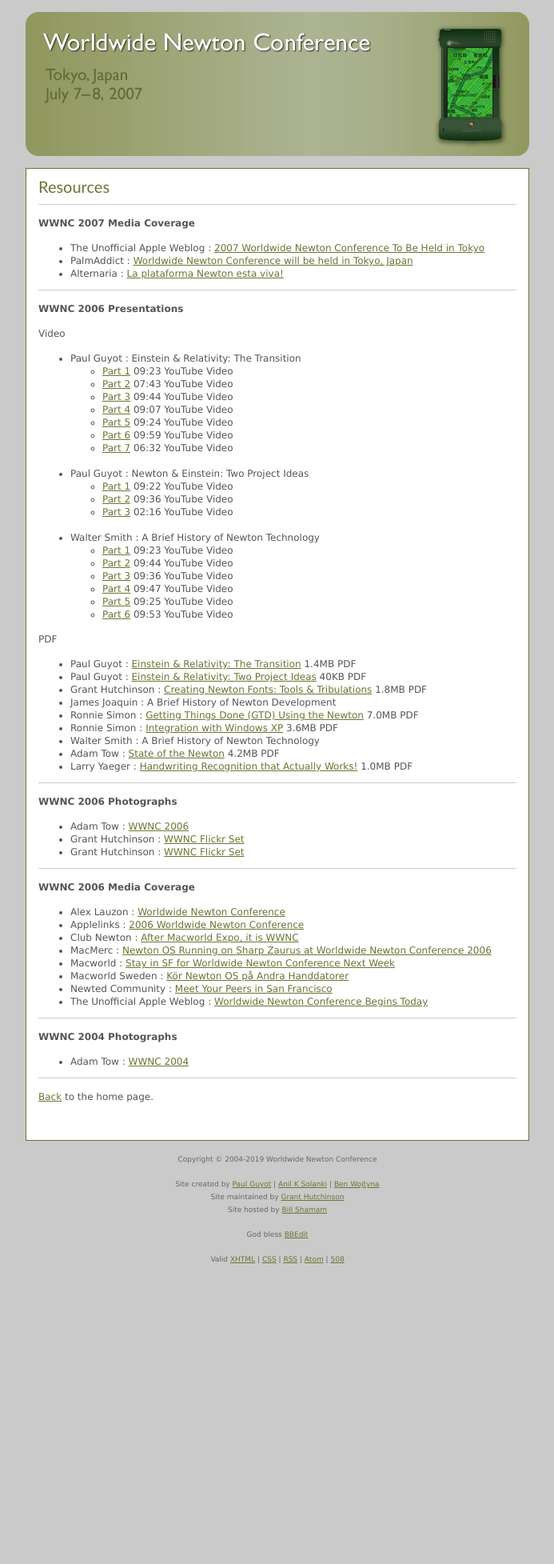
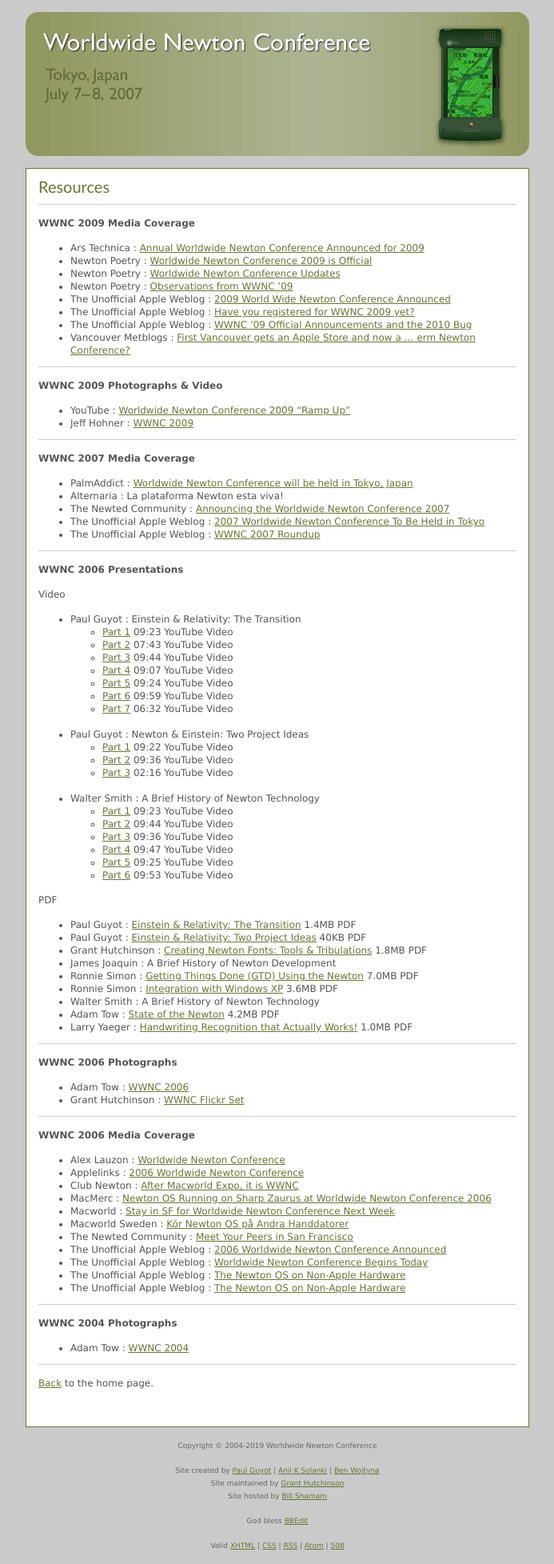
Before and after one commit to splorp/wwnc, a PHP site: page /resources/ in a window 1280 px wide. Shown: the whole page at 80% size, without its empty margins (293-986 px from the left). Before the commit the page ends 1579 px from the top, so only its background shows below. Run offline with PHP 8.4, Linux system fonts and the light colour scheme.

Commit message:
Added WWNC 2009 links, updated 2007 and 2006 links

```diff
--- a/wwnc.newtontalk.net/resources/index.php
+++ b/wwnc.newtontalk.net/resources/index.php
@@ -23,11 +23,35 @@
 				</div>
 
 				<div class="chunk">
+				<p><b>WWNC 2009 Media Coverage</b></p>
+				<ul>
+					<li>Ars Technica : <a href="https://arstechnica.com/gadgets/2008/10/annual-worldwide-newton-conference-announced-for-2009/">Annual Worldwide Newton Conference Announced for 2009</a></li>
+					<li>Newton Poetry : <a href="http://newtonpoetry.com/2008/10/14/world-wide-newton-conference-2009-is-official/">Worldwide Newton Conference 2009 is Official</a></li>
+					<li>Newton Poetry : <a href="http://newtonpoetry.com/2009/07/15/worldwide-newton-conference-updates/">Worldwide Newton Conference Updates</a></li>
+					<li>Newton Poetry : <a href="http://newtonpoetry.com/2009/08/11/observations-from-wwnc-09/">Observations from WWNC &#8217;09</a></li>
+					<li>The Unofficial Apple Weblog : <a href="https://web.archive.org/web/20081018154247/http://www.tuaw.com/2008/10/17/2009-world-wide-newton-conference-announced/">2009 World Wide Newton Conference Announced</a></li>
+					<li>The Unofficial Apple Weblog : <a href="https://web.archive.org/web/20090704132010/http://www.tuaw.com/2009/07/01/have-you-registered-for-wwnc-2009-yet/">Have you registered for WWNC 2009 yet?</a></li>
+					<li>The Unofficial Apple Weblog : <a href="https://web.archive.org/web/20090309005449/http://www.tuaw.com/2009/03/04/wwnc-09-official-announcements-and-the-2010-bug">WWNC &#8217;09 Official Announcements and the 2010 Bug</a></li>
+					<li>Vancouver Metblogs : <a href="http://web.archive.org/web/20081026104521/http://vancouver.metblogs.com/2008/10/22/first-vancouver-gets-an-apple-store-and-now-a-erm-newton-conference/">First Vancouver gets an Apple Store and now a &#8230; erm Newton Conference?</a></li>
+				</ul>
+				</div>
+
+				<div class="chunk">
+				<p><b>WWNC 2009 Photographs &amp; Video</b></p>
+				<ul>
+					<li>YouTube : <a href="https://www.youtube.com/watch?v=ugrt0Yjhg08">Worldwide Newton Conference 2009 &#8220;Ramp Up&#8221;</a></li>
+					<li>Jeff Hohner : <a href="http://photos.everybookinchina.com/wwnc09/WWNC%2009.html">WWNC 2009</a></li>
+				</ul>
+				</div>
+
+				<div class="chunk">
 				<p><b>WWNC 2007 Media Coverage</b></p>
 				<ul>
-					<li>The Unofficial Apple Weblog : <a href="http://www.tuaw.com/2007/06/07/2007-worldwide-newton-conference-to-be-held-in-tokyo/">2007 Worldwide Newton Conference To Be Held in Tokyo</a></li>
 					<li>PalmAddict : <a href="http://palmaddict.typepad.com/palmaddicts/2007/06/worldwide_newto.html">Worldwide Newton Conference will be held in Tokyo, Japan</a></li>
-					<li>Alternaria : <a href="http://alternaria.blogspot.com/2007/06/la-plataforma-newton-esta-viva.html">La plataforma Newton esta viva!</a></li>
+					<li>Alternaria : La plataforma Newton esta viva!</li>
+					<li>The Newted Community : <a href="http://www.newted.org/2007/06/announcing-the-worldwide-newton-conference-2007/">Announcing the Worldwide Newton Conference 2007</a></li>
+					<li>The Unofficial Apple Weblog : <a href="https://web.archive.org/web/20070711184630/http://www.tuaw.com/2007/06/07/2007-worldwide-newton-conference-to-be-held-in-tokyo/">2007 Worldwide Newton Conference To Be Held in Tokyo</a></li>
+					<li>The Unofficial Apple Weblog : <a href="https://web.archive.org/web/20070716084444/http://www.tuaw.com/2007/07/13/wwnc-2007-roundup/">WWNC 2007 Roundup</a></li>
 				</ul>
 				</div>
 
@@ -86,23 +110,34 @@
 				<ul>
 					<li>Adam Tow : <a href="https://photos.tow.com/Photojournal/2006/WWNC-2006/">WWNC 2006</a></li>
 					<li>Grant Hutchinson : <a href="http://www.flickr.com/photos/splorp/sets/72157594313485297/">WWNC Flickr Set</a></li>
-					<li>Grant Hutchinson : <a href="http://www.flickr.com/photos/splorp/sets/72157594313485297/">WWNC Flickr Set</a></li>
 				</ul>
 				</div>
 
 				<div class="chunk">
 				<p><b>WWNC 2006 Media Coverage</b></p>
 				<ul>
-					<li>Alex Lauzon : <a href="http://www.alexlauzon.com/je-blogue/2006/bidules/worldwide-newton-conference.html">Worldwide Newton Conference</a></li>
-					<li>Applelinks : <a href="http://www.applelinks.com/p5/index.php/more/2006_worldwide_newton_conference/">2006 Worldwide Newton Conference</a></li>
-					<li>Club Newton : <a href="http://www.clubnewton.com/mt/archives/2006/01/macworldexpowwn.html">After Macworld Expo, it is WWNC</a></li>
-					<li>MacMerc : <a href="http://www.macmerc.com/news/newton/2971">Newton OS Running on Sharp Zaurus at Worldwide Newton Conference 2006</a></li>
-					<li>Macworld : <a href="http://www.macworld.com/news/2006/01/06/newton/">Stay in SF for Worldwide Newton Conference Next Week</a></li>
-					<li>Macworld Sweden : <a href="http://macworld.idg.se/ArticlePages/200601/16/20060116101552_MW/20060116101552_MW.dbp.asp">K&#246;r Newton OS p&#229; Andra Handdatorer</a></li>
-					<li>Newted Community : <a href="http://www.newted.org/news/2005/11/meet-your-peers-in-san-francisco.html">Meet Your Peers in San Francisco</a></li>
-					<li>The Unofficial Apple Weblog : <a href="http://www.tuaw.com/2006/01/13/worldwide-newton-conference-begins-today/">Worldwide Newton Conference Begins Today</a></li>
+					<li>Alex Lauzon : <a href="https://web.archive.org/web/20060216213721/http://www.alexlauzon.com/je-blogue/2006/bidules/worldwide-newton-conference.html">Worldwide Newton Conference</a></li>
+					<li>Applelinks : <a href="https://web.archive.org/web/20060517073809/http://www.applelinks.com/p5/index.php/more/2006_worldwide_newton_conference/">2006 Worldwide Newton Conference</a></li>
+					<li>Club Newton : <a href="https://web.archive.org/web/20060618005809/https://www.clubnewton.com/mt/archives/2006/01/macworldexpowwn.html">After Macworld Expo, it is WWNC</a></li>
+					<li>MacMerc : <a href="http://web.archive.org/web/20060712094535/http://www.macmerc.com/news/newton/2971">Newton OS Running on Sharp Zaurus at Worldwide Newton Conference 2006</a></li>
+					<li>Macworld : <a href="https://www.macworld.com/article/1048765/newton.html">Stay in SF for Worldwide Newton Conference Next Week</a></li>
+					<li>Macworld Sweden : <a href="https://macworld.idg.se/2.1038/1.64095">K&#246;r Newton OS p&#229; Andra Handdatorer</a></li>
+					<li>The Newted Community : <a href="http://www.newted.org/2005/11/meet-your-peers-in-san-francisco/">Meet Your Peers in San Francisco</a></li>
+					<li>The Unofficial Apple Weblog : <a href="https://web.archive.org/web/20060218211104/http://www.tuaw.com/2005/12/01/2006-worldwide-newton-conference-announced/">2006 Worldwide Newton Conference Announced</a></li>
+					<li>The Unofficial Apple Weblog : <a href="https://web.archive.org/web/20061127040902/http://www.tuaw.com/2006/01/13/worldwide-newton-conference-begins-today/">Worldwide Newton Conference Begins Today</a></li>
+					<li>The Unofficial Apple Weblog : <a href="https://web.archive.org/web/20060117074825/http://www.tuaw.com/2006/01/15/the-newton-os-on-non-apple-hardware/">The Newton OS on Non-Apple Hardware</a></li>
+					<li>The Unofficial Apple Weblog : <a href="https://web.archive.org/web/20060117074825/http://www.tuaw.com/2006/01/15/the-newton-os-on-non-apple-hardware/">The Newton OS on Non-Apple Hardware</a></li>
 				</ul>
 				</div>
+
+				<!--
+				<div class="chunk">
+				<p><b>WWNC 2004 Press Coverage</b></p>
+				<ul>
+					<li></li>
+				</ul>
+				</div>
+				-->
 
 				<div class="chunk">
 				<p><b>WWNC 2004 Photographs</b></p>
@@ -115,14 +150,7 @@
 				<div class="chunk">
 				<p><b>WWNC 2004 Presentations</b></p>
 				<ul>
-					<li>Larry Yaeger : Handwriting Recognition that Actually Works!</li>
-					<li>Adam Tow : State of the Newton</li>
-					<li>Ronnie Simon : Getting Things Done (GTD) Using the Newton</li>
-					<li>Grant Hutchinson : Creating Newton Fonts: Tools &amp; Tribulations</li>
-					<li>Paul Guyot : Einstein &amp; Relativity: The Transition</li>
-					<li>Walter Smith : A Brief History of Newton Technology</li>
-					<li>James Joaquin : A Brief History of Newton Development</li>
-					<li>Ronnie Simon : Integration with Windows XP</li>
+					<li></li>
 				</ul>
 				</div>
 				-->
```
